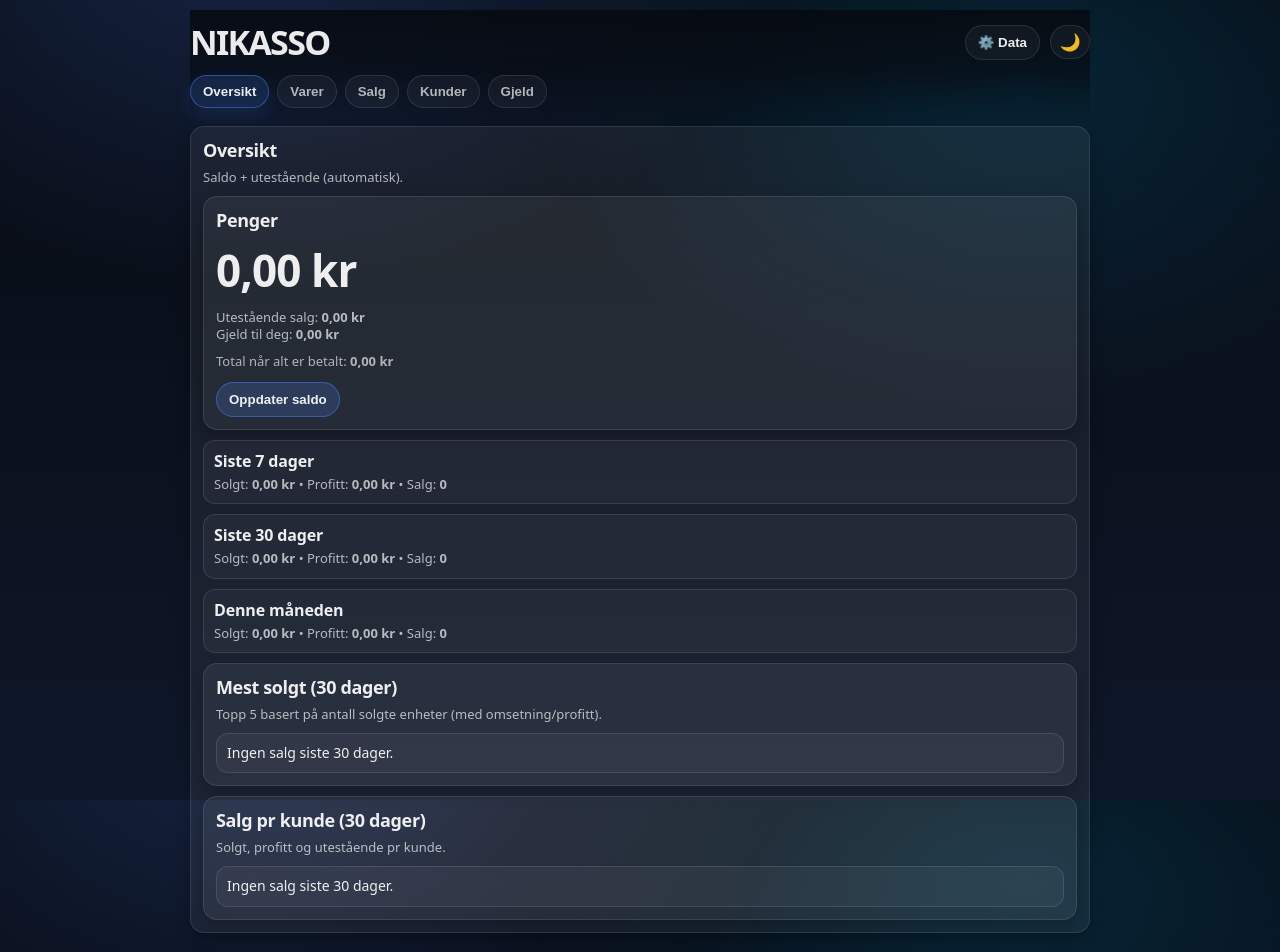
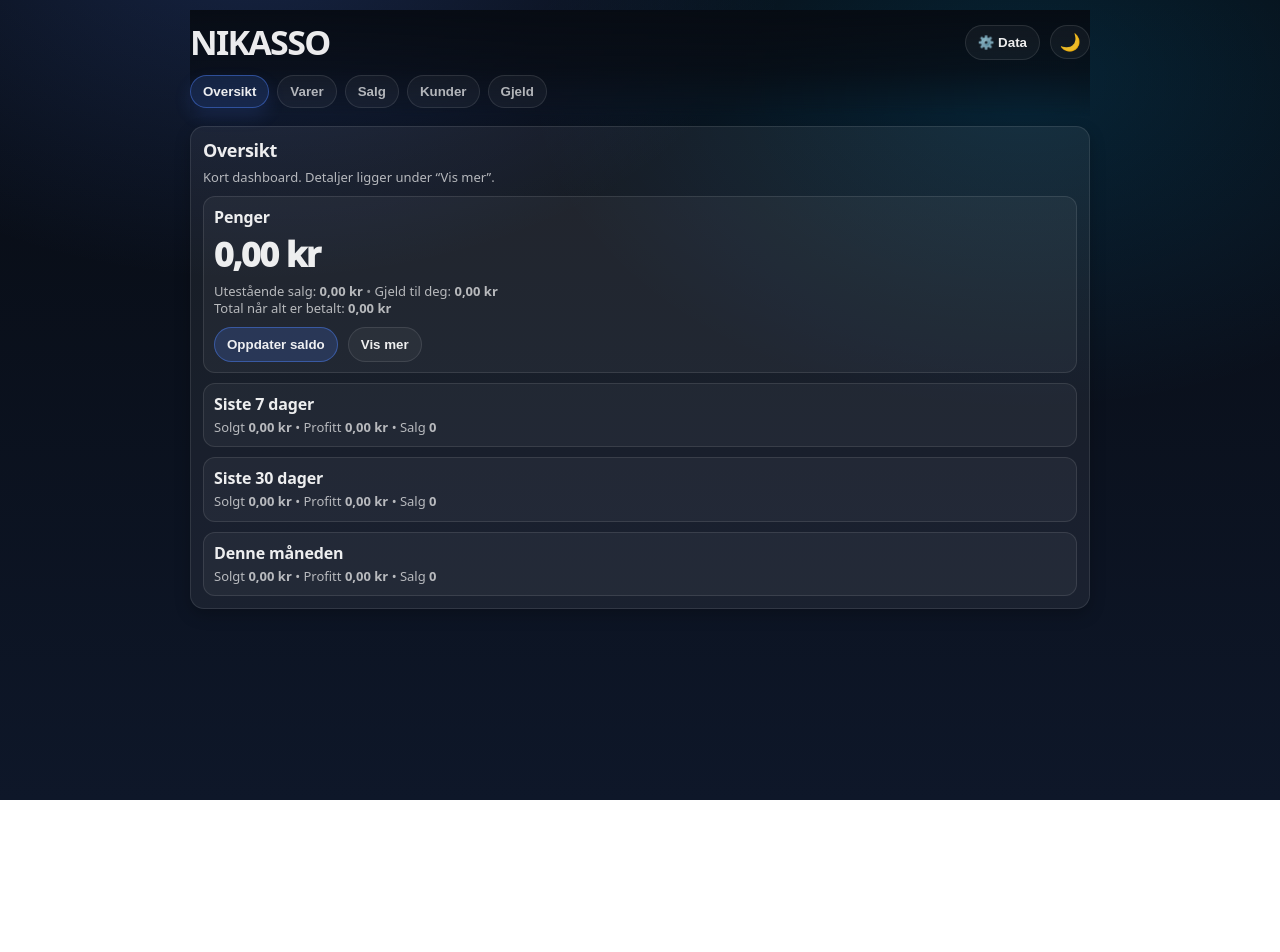
Before and after one commit to nikolaihoffmann-svg/Nikasso-, a React (Vite) app: page / in a window 1280 px wide. Shown: the top 952 px of the page. After the commit the page ends 800 px from the top, so only its background shows below. Built offline with nearby package versions, Linux system fonts and the light colour scheme.

Commit message:
Update Oversikt.tsx

```diff
--- a/src/pages/Oversikt.tsx
+++ b/src/pages/Oversikt.tsx
@@ -77,6 +77,9 @@ export function Oversikt() {
   const [saldoOpen, setSaldoOpen] = useState(false);
   const [saldoInput, setSaldoInput] = useState(String(saldo));
 
+  // “Vis mer” toggle
+  const [showMore, setShowMore] = useState(false);
+
   const byItemId = useMemo(() => {
     const items = getItems();
     const m = new Map<string, { cost: number; name: string }>();
@@ -89,7 +92,6 @@ export function Oversikt() {
   const fromMonth = useMemo(() => startOfMonth(new Date()), []);
 
   function calcProfitForSale(s: any) {
-    // summer profitt per linje hvis mulig
     const lines = saleLinesSafe(s as Sale);
     if (lines.length > 0) {
       return lines.reduce((acc, l) => {
@@ -102,7 +104,6 @@ export function Oversikt() {
       }, 0);
     }
 
-    // fallback (eldre)
     const unitCost =
       Number.isFinite(Number(s.unitCostAtSale)) ? Number(s.unitCostAtSale) : byItemId.get(s.itemId)?.cost ?? 0;
     const qty = Number(s.qty ?? 0);
@@ -141,30 +142,6 @@ export function Oversikt() {
     };
   }, [sales, receivables, saldo, from7, from30, fromMonth, byItemId]);
 
-  const perCustomer30 = useMemo(() => {
-    const map = new Map<string, { name: string; revenue: number; profit: number; unpaid: number; count: number }>();
-    const list = sales.filter((s) => isAfter(s.createdAt, from30));
-
-    for (const s of list) {
-      const key = s.customerId ? `c:${s.customerId}` : "anon";
-      const name =
-        s.customerName ||
-        (s.customerId ? customers.find((c) => c.id === s.customerId)?.name : null) ||
-        "Anonym";
-
-      const prev = map.get(key) || { name, revenue: 0, profit: 0, unpaid: 0, count: 0 };
-      prev.revenue += Number(s.total) || 0;
-      prev.profit += calcProfitForSale(s);
-      prev.count += 1;
-      prev.unpaid += Math.max(0, saleRemaining(s));
-      map.set(key, prev);
-    }
-
-    const arr = Array.from(map.values());
-    arr.sort((a, b) => b.revenue - a.revenue);
-    return arr;
-  }, [sales, customers, from30, byItemId]);
-
   const mostSold30 = useMemo(() => {
     const map = new Map<string, { itemId: string; name: string; qty: number; revenue: number; profit: number }>();
     const list = sales.filter((s) => isAfter(s.createdAt, from30));
@@ -173,6 +150,7 @@ export function Oversikt() {
       const lines = saleLinesSafe(s);
       for (const l of lines) {
         const key = l.itemId || l.itemName;
+
         const unitCost = Number.isFinite(Number(l.unitCostAtSale))
           ? Number(l.unitCostAtSale)
           : byItemId.get(l.itemId)?.cost ?? 0;
@@ -195,6 +173,30 @@ export function Oversikt() {
     return arr.slice(0, 5);
   }, [sales, from30, byItemId]);
 
+  const perCustomer30 = useMemo(() => {
+    const map = new Map<string, { name: string; revenue: number; profit: number; unpaid: number; count: number }>();
+    const list = sales.filter((s) => isAfter(s.createdAt, from30));
+
+    for (const s of list) {
+      const key = s.customerId ? `c:${s.customerId}` : "anon";
+      const name =
+        s.customerName ||
+        (s.customerId ? customers.find((c) => c.id === s.customerId)?.name : null) ||
+        "Anonym";
+
+      const prev = map.get(key) || { name, revenue: 0, profit: 0, unpaid: 0, count: 0 };
+      prev.revenue += Number(s.total) || 0;
+      prev.profit += calcProfitForSale(s);
+      prev.count += 1;
+      prev.unpaid += Math.max(0, saleRemaining(s));
+      map.set(key, prev);
+    }
+
+    const arr = Array.from(map.values());
+    arr.sort((a, b) => b.revenue - a.revenue);
+    return arr.slice(0, 10); // ✅ kun topp 10 for å spare scroll
+  }, [sales, customers, from30, byItemId]);
+
   function openSaldoModal() {
     setSaldoInput(String(saldo));
     setSaldoOpen(true);
@@ -209,61 +211,61 @@ export function Oversikt() {
   return (
     <div className="card">
       <div className="cardTitle">Oversikt</div>
-      <div className="cardSub">Saldo + utestående (automatisk).</div>
+      <div className="cardSub">Kort dashboard. Detaljer ligger under “Vis mer”.</div>
 
-      {/* Penger */}
-      <div className="card" style={{ marginTop: 0 }}>
-        <div className="cardTitle" style={{ fontSize: 18, marginBottom: 8 }}>
-          Penger
-        </div>
+      {/* Penger (kompakt) */}
+      <div className="item">
+        <div className="itemTitle">Penger</div>
+        <div className="moneyBig">{fmtKr(saldo)}</div>
 
-        <div style={{ fontSize: 44, fontWeight: 850, letterSpacing: "-0.02em" }}>{fmtKr(saldo)}</div>
-
-        <div className="itemMeta" style={{ marginTop: 10 }}>
-          Utestående salg: <b>{fmtKr(totals.unpaidSalesTotal)}</b>
+        <div className="itemMeta" style={{ marginTop: 6 }}>
+          Utestående salg: <b>{fmtKr(totals.unpaidSalesTotal)}</b>{" "}
+          <span style={{ opacity: 0.7 }}>•</span>{" "}
+          Gjeld til deg: <b>{fmtKr(totals.unpaidReceivablesTotal)}</b>
           <br />
-          Gjeld til deg: <b>{fmtKr(totals.unpaidReceivablesTotal)}</b>
-        </div>
-
-        <div className="itemMeta" style={{ marginTop: 10, opacity: 0.95 }}>
           Total når alt er betalt: <b>{fmtKr(totals.grand)}</b>
         </div>
 
-        <div className="btnRow" style={{ marginTop: 12 }}>
+        <div className="btnRow" style={{ marginTop: 10 }}>
           <button className="btn btnPrimary" type="button" onClick={openSaldoModal}>
             Oppdater saldo
+          </button>
+          <button className="btn" type="button" onClick={() => setShowMore((v) => !v)}>
+            {showMore ? "Skjul detaljer" : "Vis mer"}
           </button>
         </div>
       </div>
 
-      {/* Perioder */}
+      {/* Perioder som mini-rows (ikke store kort) */}
       <div className="list">
         <div className="item">
-          <p className="itemTitle">Siste 7 dager</p>
+          <div className="itemTitle">Siste 7 dager</div>
           <div className="itemMeta">
-            Solgt: <b>{fmtKr(totals.revenue7)}</b> • Profitt: <b>{fmtKr(totals.profit7)}</b> • Salg: <b>{totals.count7}</b>
+            Solgt <b>{fmtKr(totals.revenue7)}</b> • Profitt <b>{fmtKr(totals.profit7)}</b> • Salg <b>{totals.count7}</b>
           </div>
         </div>
 
         <div className="item">
-          <p className="itemTitle">Siste 30 dager</p>
+          <div className="itemTitle">Siste 30 dager</div>
           <div className="itemMeta">
-            Solgt: <b>{fmtKr(totals.revenue30)}</b> • Profitt: <b>{fmtKr(totals.profit30)}</b> • Salg: <b>{totals.count30}</b>
+            Solgt <b>{fmtKr(totals.revenue30)}</b> • Profitt <b>{fmtKr(totals.profit30)}</b> • Salg <b>{totals.count30}</b>
           </div>
         </div>
 
         <div className="item">
-          <p className="itemTitle">Denne måneden</p>
+          <div className="itemTitle">Denne måneden</div>
           <div className="itemMeta">
-            Solgt: <b>{fmtKr(totals.revenueM)}</b> • Profitt: <b>{fmtKr(totals.profitM)}</b> • Salg: <b>{totals.countM}</b>
+            Solgt <b>{fmtKr(totals.revenueM)}</b> • Profitt <b>{fmtKr(totals.profitM)}</b> • Salg <b>{totals.countM}</b>
           </div>
         </div>
       </div>
 
-      {/* Mest solgt */}
+      {/* Detaljer skjult bak “Vis mer” */}
+      {showMore ? (
+        <>
           <div className="card">
             <div className="cardTitle">Mest solgt (30 dager)</div>
-        <div className="cardSub">Topp 5 basert på antall solgte enheter (med omsetning/profitt).</div>
+            <div className="cardSub">Topp 5 basert på antall (med omsetning/profitt).</div>
 
             <div className="list">
               {mostSold30.length === 0 ? (
@@ -271,9 +273,9 @@ export function Oversikt() {
               ) : (
                 mostSold30.map((x) => (
                   <div key={x.itemId || x.name} className="item">
-                <p className="itemTitle">{x.name}</p>
+                    <div className="itemTitle">{x.name}</div>
                     <div className="itemMeta">
-                  Antall: <b>{x.qty}</b> • Solgt: <b>{fmtKr(x.revenue)}</b> • Profitt: <b>{fmtKr(x.profit)}</b>
+                      Antall <b>{x.qty}</b> • Solgt <b>{fmtKr(x.revenue)}</b> • Profitt <b>{fmtKr(x.profit)}</b>
                     </div>
                   </div>
                 ))
@@ -281,20 +283,19 @@ export function Oversikt() {
             </div>
           </div>
 
-      {/* Salg pr kunde */}
           <div className="card">
             <div className="cardTitle">Salg pr kunde (30 dager)</div>
-        <div className="cardSub">Solgt, profitt og utestående pr kunde.</div>
+            <div className="cardSub">Topp 10 (for å unngå scroll).</div>
 
             <div className="list">
               {perCustomer30.length === 0 ? (
                 <div className="item">Ingen salg siste 30 dager.</div>
               ) : (
-            perCustomer30.slice(0, 20).map((c) => (
+                perCustomer30.map((c) => (
                   <div key={c.name} className="item">
-                <p className="itemTitle">{c.name}</p>
+                    <div className="itemTitle">{c.name}</div>
                     <div className="itemMeta">
-                  Solgt: <b>{fmtKr(c.revenue)}</b> • Profitt: <b>{fmtKr(c.profit)}</b> • Salg: <b>{c.count}</b> • Utestående:{" "}
+                      Solgt <b>{fmtKr(c.revenue)}</b> • Profitt <b>{fmtKr(c.profit)}</b> • Salg <b>{c.count}</b> • Utestående{" "}
                       <b>{fmtKr(c.unpaid)}</b>
                     </div>
                   </div>
@@ -302,12 +303,19 @@ export function Oversikt() {
               )}
             </div>
           </div>
+        </>
+      ) : null}
 
       <Modal open={saldoOpen} title="Oppdater saldo" onClose={() => setSaldoOpen(false)}>
         <div className="fieldGrid" style={{ marginTop: 0 }}>
           <div>
             <label className="label">Saldo (kr)</label>
-            <input className="input" inputMode="decimal" value={saldoInput} onChange={(e) => setSaldoInput(e.target.value)} />
+            <input
+              className="input"
+              inputMode="decimal"
+              value={saldoInput}
+              onChange={(e) => setSaldoInput(e.target.value)}
+            />
           </div>
 
           <div className="btnRow">
@@ -320,7 +328,7 @@ export function Oversikt() {
           </div>
 
           <div className="itemMeta" style={{ marginTop: 6 }}>
-            Tips: Saldo endres bare manuelt. Utestående oppdateres automatisk av salg/gjeld og innbetalinger.
+            Saldo endres manuelt. Utestående oppdateres automatisk.
           </div>
         </div>
       </Modal>
```
Lines whose indentation alone changed are shown as unchanged.
